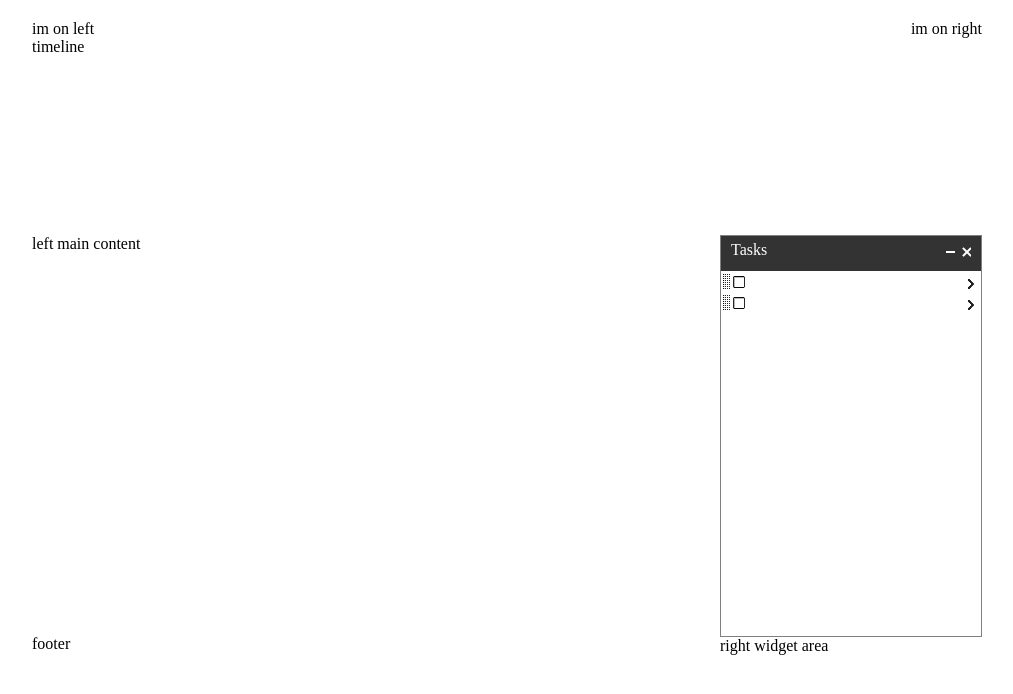
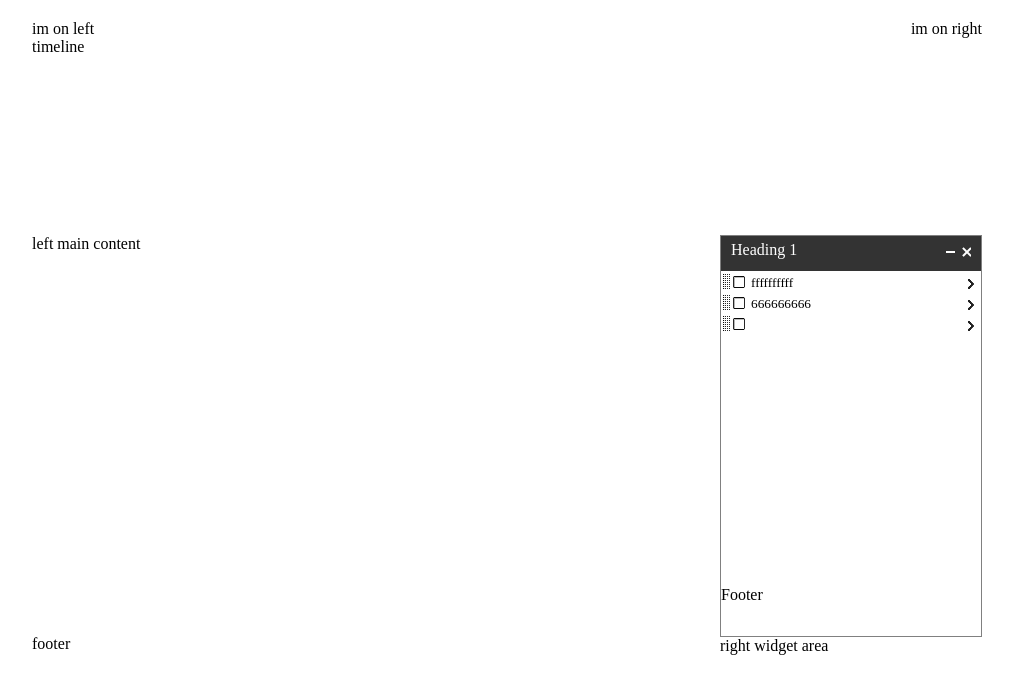
Before and after one commit to binary10ve/tadahh, a plain HTML site: page app/index.html in a window 1280 px wide. Shown: the whole page, without its empty margins (133-1146 px from the left). Drawn offline with Linux system fonts and the light colour scheme.

Commit message:
css changes

```diff
--- a/app/css/style.css
+++ b/app/css/style.css
@@ -20,6 +20,7 @@
 }
 .todo-container{
 	min-width : 250px;
+	position: relative;
 	width : 260px;
 	min-height: 400px;
 	border : 1px solid grey;
@@ -107,7 +108,9 @@
 width: 16px;
 height:16px;
 }
-footer {
+.footer {
 height : 50px;
 display : block;
+position: absolute;
+bottom: 0px;
 }
--- a/app/index.html
+++ b/app/index.html
@@ -30,45 +30,10 @@
 				left main content
 			</div>
 			<div class="right-content right">
-				<div id="todo-container" class="todo-container">
-					<div class="header">
-						<div class="left">Tasks</div>
-						<div class="right">
-							<div class="minimize"></div>
-							<div class="cross"></div>
-						</div>
-					</div>
-					<div class="list_container">
-						<ul>
-							<li>
-								<div>
-									<div class="marker">
-										<div class="dragger"></div>
-										<div class="toggle" ></div>
-									</div>
-									<div contenteditable=true class="editable"></div>
-									<div class="details"></div>
-									<div class="clear-float">&nbsp;</div>
-								</div>
-							</li>
-							<li>
-								<div>
-									<div class="marker">
-										<div class="dragger"></div>
-										<div class="toggle" ></div>
-									</div>
-									<div contenteditable=true class="editable"></div>
-									<div class="details" ></div>
-									<div class="clear-float">&nbsp;</div>
-								</div>
-							</li>
-						</ul>
-					</div>
-					<div id="todo-cont-1"></div>
-				</div>
 
 
 				<!------>
+				<div id="todo-container"></div>
 					<!------>
 					right widget area
 				</div>
@@ -77,5 +42,8 @@
 				footer
 			</footer>
 		</div>
+		<script type="text/javascript">
+			$("#todo-container").todoApp();
+		</script>
 	</body>
 	</html>
--- a/app/js/todo.js
+++ b/app/js/todo.js
@@ -39,13 +39,27 @@
 	},
 
 	template : {
-		list : "<ul id='todo-list-cont'></ul>",
-		header  : "<div id='todo-header'>{header}<div><span></span><span></span><span></span></div></div>",
-		footer : "<div id='todo-footer'>{footer}</div>",
-		todo : ["<li>",
-				"<span>","<input name=\"todo\" id={id} type=\"checkbox\"/>","</span>",
-				"<div contenteditable=true>{description}</div>",
-				"</li>"].join('')
+		container : "<div class='todo-container relative'></div>",
+		list : '<div class="list_container"><ul id="todo-list-cont"></ul>',
+		header  : ['<div class="header">',
+						'<div class="left">{header}</div>',
+						'<div class="right">',
+							'<div class="minimize"></div>',
+							'<div class="cross"></div>',
+						'</div>',
+					'</div>'].join(''),
+		footer : "<div id='todo-footer' class='footer'>{footer}</div>",
+		todo : ['<li>',
+					'<div>',
+						'<div class="marker">',
+							'<div class="dragger"></div>',
+							'<div class="toggle"></div>',
+						'</div>',
+						'<div contenteditable="true" class="editable">{description}</div>',
+						'<div class="details"></div>',
+						'<div class="clear-float">&nbsp;</div>',
+					'</div>',
+				'</li>'].join('')
 	}
 
 
@@ -87,7 +101,7 @@
 
 
 TodoApp = function($ele,options){
-		this.container = $ele;
+		this.ele = $ele;
 		this.options = options;
 		this.init();
 };
@@ -107,6 +121,7 @@
 	},
 
 	draw : function(){
+		this.render("container");
 		this.render("header");
 		this.render("list");
 		this.render("footer");
@@ -121,6 +136,11 @@
 		var inst = this;
 		switch(what)
 		{
+
+			case "container":
+				inst.ele.html( new Template(todoUtility.template.container).render());
+				inst.container = inst.ele.find(".todo-container");
+			break;
 			case "header":
 				inst.container.html( new Template(todoUtility.template.header, inst.options.label ).render());
 				inst.header = inst.container.find("#todo-header");
```
